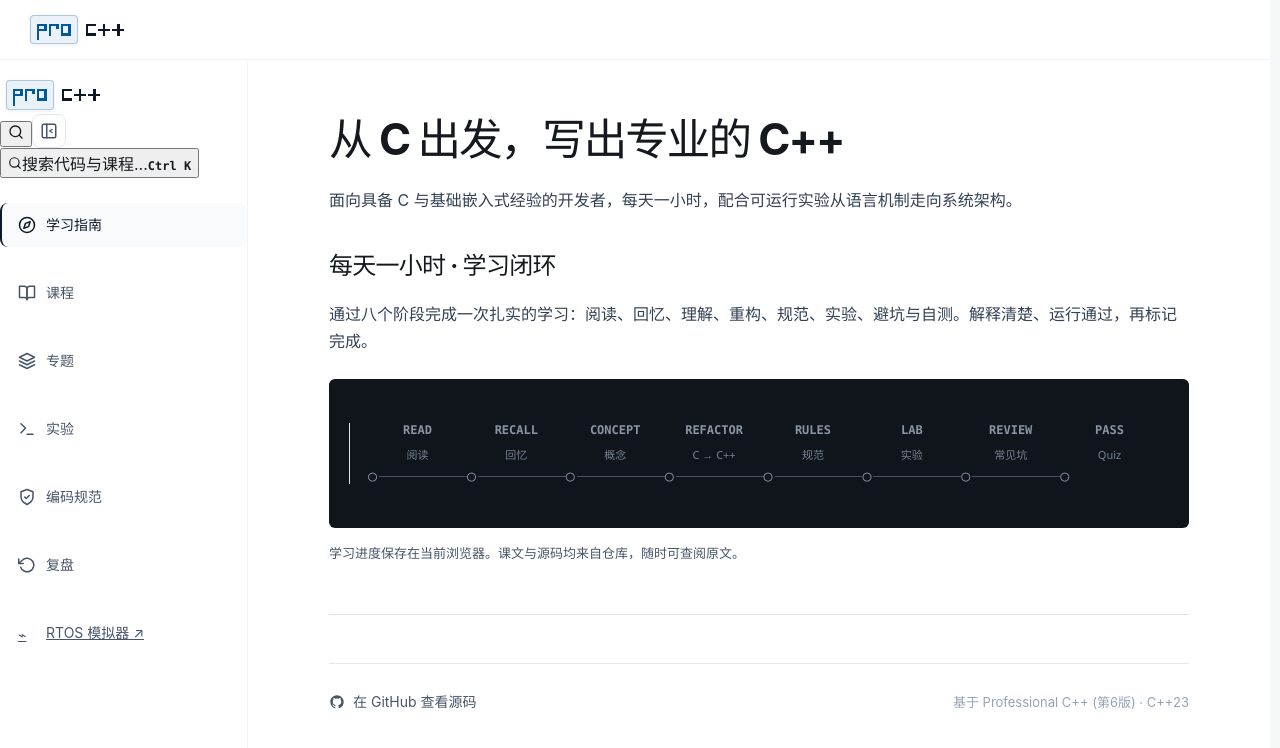
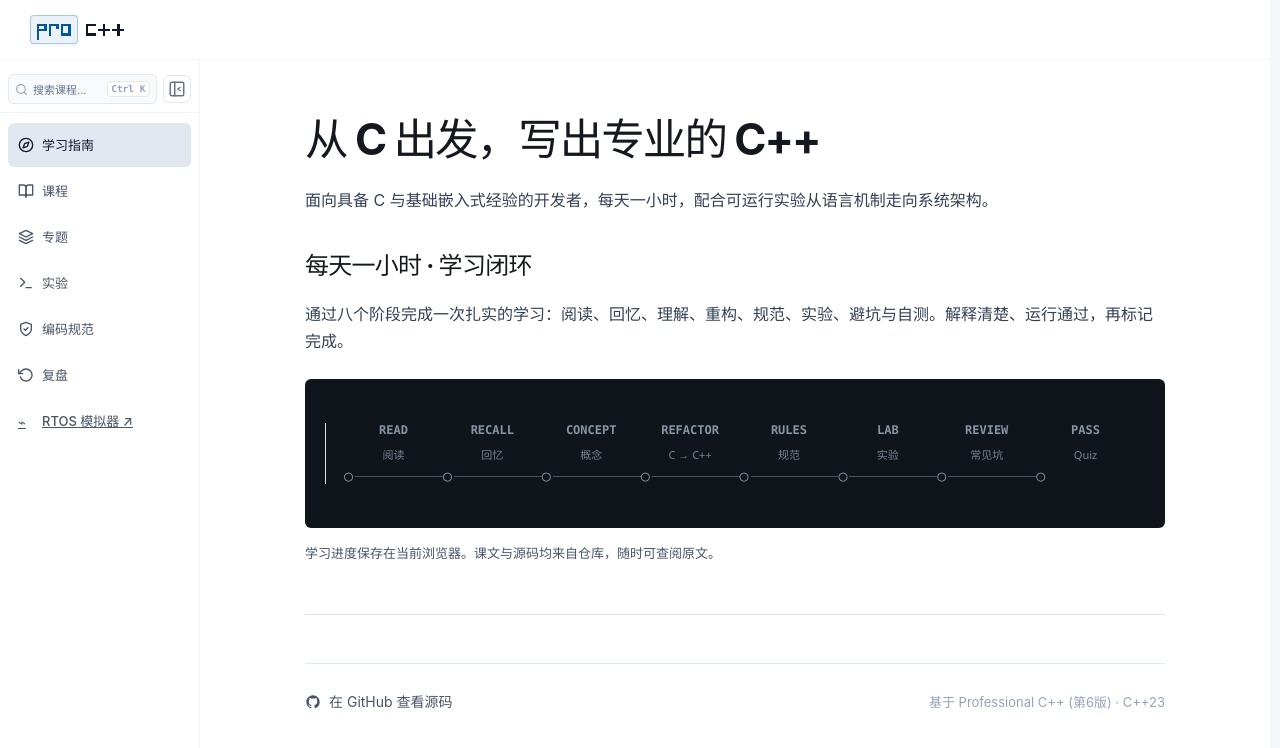
Before and after one commit to luckyJimLu/professional-cpp-learning, a React (Vite) app: page / in a window 1280 px wide. Shown: the top 748 px of the page. Built offline with nearby package versions, Linux system fonts and the light colour scheme.

Commit message:
feat(ui): redesign sidebar search and layout
Refactor the sidebar header to prioritize the search box and update sidebar dimensions, padding, and navigation spacing for a more compact design.

```diff
--- a/src/components/Shell.tsx
+++ b/src/components/Shell.tsx
@@ -297,35 +297,20 @@ export function Shell({
       <aside className={`sidebar ${isSidebarCollapsed ? "is-collapsed" : ""}`}>
         <div className="sidebar-top-bar">
           {!isSidebarCollapsed ? (
-            <div className="sidebar-header-wrapper">
-              <div className="sidebar-logo-row">
-                <a
-                  className="brand-logo-link opencode-sidebar-brand"
-                  href="?view=today"
-                  aria-label="Pro C++ 学习指南"
-                  onClick={(e) => {
-                    if (!e.metaKey && !e.ctrlKey) {
-                      e.preventDefault();
-                      setView("today");
-                    }
-                  }}
-                >
-                  <OpenCodeLogo showFullText={false} />
-                </a>
-                <div className="sidebar-control-actions">
+            <div className="sidebar-search-row">
               <button
                 type="button"
-                    className="sidebar-control-btn sidebar-search-trigger-btn"
-                    title="搜索代码 (Ctrl+K)"
-                    aria-label="搜索 (Ctrl+K)"
+                className={`sidebar-search-box ${view === "search" ? "is-active" : ""}`}
                 onClick={handleHeaderSearchClick}
                 onMouseEnter={onPreloadSearch}
                 onFocus={onPreloadSearch}
+                title="搜索代码与课程 (Ctrl+K)"
+                aria-label="搜索代码与课程 (Ctrl+K)"
               >
                 <svg
-                      className="search-icon"
-                      width="16"
-                      height="16"
+                  className="sidebar-search-icon"
+                  width="13"
+                  height="13"
                   viewBox="0 0 24 24"
                   fill="none"
                   stroke="currentColor"
@@ -337,18 +322,23 @@ export function Shell({
                   <circle cx="11" cy="11" r="8" />
                   <line x1="21" y1="21" x2="16.65" y2="16.65" />
                 </svg>
+                <span className="sidebar-search-placeholder">
+                  搜索课程...
+                </span>
+                <kbd className="sidebar-search-kbd">Ctrl K</kbd>
               </button>
+
               <button
                 type="button"
-                    className="sidebar-control-btn sidebar-toggle-btn"
+                className="sidebar-collapse-btn"
                 onClick={toggleSidebar}
                 aria-label="收起侧边栏"
                 title="收起侧边栏"
               >
                 <svg
                   className="toggle-sidebar-icon"
-                      width="16"
-                      height="16"
+                  width="15"
+                  height="15"
                   viewBox="0 0 24 24"
                   fill="none"
                   stroke="currentColor"
@@ -363,53 +353,19 @@ export function Shell({
                 </svg>
               </button>
             </div>
-              </div>
-
-              <div className="sidebar-search-container">
-                <button
-                  type="button"
-                  className={`sidebar-search-box ${view === "search" ? "is-active" : ""}`}
-                  onClick={handleHeaderSearchClick}
-                  onMouseEnter={onPreloadSearch}
-                  onFocus={onPreloadSearch}
-                  title="搜索代码与课程 (Ctrl+K)"
-                  aria-label="搜索代码与课程 (Ctrl+K)"
-                >
-                  <svg
-                    className="sidebar-search-icon"
-                    width="14"
-                    height="14"
-                    viewBox="0 0 24 24"
-                    fill="none"
-                    stroke="currentColor"
-                    strokeWidth="2"
-                    strokeLinecap="round"
-                    strokeLinejoin="round"
-                    aria-hidden="true"
-                  >
-                    <circle cx="11" cy="11" r="8" />
-                    <line x1="21" y1="21" x2="16.65" y2="16.65" />
-                  </svg>
-                  <span className="sidebar-search-placeholder">
-                    搜索代码与课程...
-                  </span>
-                  <kbd className="sidebar-search-kbd">Ctrl K</kbd>
-                </button>
-              </div>
-            </div>
           ) : (
             <div className="sidebar-collapsed-controls">
               <button
                 type="button"
-                className="sidebar-control-btn sidebar-toggle-btn"
+                className="sidebar-control-btn sidebar-expand-btn"
                 onClick={toggleSidebar}
                 aria-label="展开侧边栏"
                 title="展开侧边栏"
               >
                 <svg
                   className="toggle-sidebar-icon"
-                  width="18"
-                  height="18"
+                  width="15"
+                  height="15"
                   viewBox="0 0 24 24"
                   fill="none"
                   stroke="currentColor"
@@ -425,7 +381,7 @@ export function Shell({
               </button>
               <button
                 type="button"
-                className="sidebar-control-btn"
+                className="sidebar-control-btn sidebar-collapsed-search-btn"
                 title="搜索代码 (Ctrl+K)"
                 aria-label="搜索 (Ctrl+K)"
                 onClick={handleHeaderSearchClick}
@@ -434,8 +390,8 @@ export function Shell({
               >
                 <svg
                   className="search-icon"
-                  width="18"
-                  height="18"
+                  width="15"
+                  height="15"
                   viewBox="0 0 24 24"
                   fill="none"
                   stroke="currentColor"
--- a/src/docs.css
+++ b/src/docs.css
@@ -1,6 +1,6 @@
 /* Documentation shell. Semantic colors remain owned by styles.css. */
 :root {
-  --sidebar: 248px;
+  --sidebar: 200px;
   --header-height: 60px;
 }
 body {
@@ -124,13 +124,13 @@ body {
 
 /* Collapsible Sidebar Mechanics */
 .app-shell.is-sidebar-collapsed {
-  --sidebar: 64px;
+  --sidebar: 56px;
 }
 
 .sidebar {
   top: var(--header-height);
   width: var(--sidebar);
-  padding: 16px 0 24px;
+  padding: 8px 0 20px;
   background: var(--surface);
   backdrop-filter: none;
   border-right: 1px solid #f1f5f9;
@@ -142,21 +142,152 @@ body {
   transition: margin-left 0.2s cubic-bezier(0.16, 1, 0.3, 1);
 }
 
+/* Sidebar Top Bar: Search Row with Collapse Button Aligned to the Right */
+.sidebar-top-bar {
+  padding: 6px 8px 8px;
+  border-bottom: 1px solid #f1f5f9;
+}
+
+.sidebar-search-row {
+  display: flex;
+  align-items: center;
+  gap: 6px;
+  width: 100%;
+}
+
+.sidebar-search-box {
+  display: flex;
+  align-items: center;
+  flex: 1;
+  min-width: 0;
+  height: 30px;
+  padding: 0 6px;
+  border-radius: 6px;
+  border: 1px solid #e2e8f0;
+  background: #f8fafc;
+  color: #64748b;
+  font-size: 12px;
+  cursor: pointer;
+  gap: 5px;
+  text-align: left;
+  transition: all 0.15s ease;
+}
+
+.sidebar-search-box:hover {
+  border-color: #cbd5e1;
+  background: #ffffff;
+  color: #1e293b;
+}
+
+.sidebar-search-box.is-active {
+  border-color: #0284c7;
+  background: #f0f9ff;
+  color: #0284c7;
+}
+
+.sidebar-search-icon {
+  width: 13px;
+  height: 13px;
+  flex-shrink: 0;
+  color: #94a3b8;
+}
+
+.sidebar-search-placeholder {
+  flex: 1;
+  min-width: 0;
+  font-size: 11px;
+  white-space: nowrap;
+  overflow: hidden;
+  text-overflow: ellipsis;
+  color: #64748b;
+}
+
+.sidebar-search-kbd {
+  font-size: 9.5px;
+  padding: 1px 3.5px;
+  border-radius: 4px;
+  border: 1px solid #e2e8f0;
+  background: #ffffff;
+  color: #94a3b8;
+  font-family: var(--mono, monospace);
+  flex-shrink: 0;
+  line-height: 1.2;
+}
+
+/* Collapse Toggle Button - Aligned Right beside Search */
+.sidebar-collapse-btn {
+  display: inline-flex;
+  align-items: center;
+  justify-content: center;
+  width: 28px;
+  height: 28px;
+  border-radius: 6px;
+  border: 1px solid #e2e8f0;
+  background: #ffffff;
+  color: #64748b;
+  cursor: pointer;
+  transition: all 0.15s ease;
+  flex-shrink: 0;
+  padding: 0;
+}
+
+.sidebar-collapse-btn:hover {
+  color: #00599c;
+  background: #f8fafc;
+  border-color: #cbd5e1;
+}
+
+.sidebar-collapse-btn:active {
+  background: #f1f5f9;
+  transform: scale(0.96);
+}
+
+.sidebar-collapsed-controls {
+  display: flex;
+  flex-direction: column;
+  align-items: center;
+  gap: 6px;
+  padding: 2px 0;
+  width: 100%;
+}
+
+.sidebar-collapsed-controls .sidebar-control-btn {
+  display: flex;
+  align-items: center;
+  justify-content: center;
+  width: 34px;
+  height: 34px;
+  border-radius: 6px;
+  border: 1px solid #e2e8f0;
+  background: #ffffff;
+  color: #64748b;
+  cursor: pointer;
+  transition: all 0.15s ease;
+}
+
+.sidebar-collapsed-controls .sidebar-control-btn:hover {
+  border-color: #cbd5e1;
+  color: #00599c;
+  background: #f8fafc;
+}
+
+/* Collapsed Sidebar Styles */
 .sidebar.is-collapsed {
-  width: 64px;
-  padding: 14px 6px 20px;
+  width: 56px;
+  padding: 6px 4px 16px;
 }
 
 .sidebar.is-collapsed .side-nav {
   align-items: center;
+  padding: 6px 0;
 }
 
 .sidebar.is-collapsed .nav-item {
-  width: 44px;
-  min-height: 40px;
+  width: 40px;
+  min-height: 36px;
   padding: 0;
   justify-content: center;
-  border-radius: 8px;
+  border-radius: 6px;
   border-left: none;
   margin: 0 auto 3px;
   position: relative;
@@ -173,8 +304,8 @@ body {
 }
 
 .sidebar.is-collapsed .nav-accordion-group {
-  margin-top: 10px;
-  padding-top: 8px;
+  margin-top: 8px;
+  padding-top: 6px;
   border-top: 1px solid #f1f5f9;
   width: 100%;
   align-items: center;
@@ -193,13 +324,13 @@ body {
 }
 
 .sidebar.is-collapsed .sidebar-status {
-  padding: 14px 6px 0;
+  padding: 10px 4px 0;
   border-top: 1px solid var(--line);
   display: flex;
   flex-direction: column;
   align-items: center;
   width: 100%;
-  gap: 8px;
+  gap: 6px;
 }
 
 .sidebar.is-collapsed .sidebar-status > span,
@@ -226,51 +357,70 @@ body {
 }
 
 .sidebar.is-collapsed .sidebar-status .mini-progress {
-  width: 36px;
+  width: 32px;
 }
+
+/* Side Navigation List */
 .side-nav {
   display: flex;
   flex-direction: column;
+  gap: 2px !important;
+  padding: 6px 8px;
+  margin-top: 4px;
 }
+
 .nav-item {
   display: flex;
   align-items: center;
   justify-content: flex-start;
-  gap: 10px;
+  gap: 8px;
   width: 100%;
-  padding: 8px 16px;
-  font-size: 14px;
-  font-weight: 400;
+  padding: 6px 10px;
+  font-size: 13px;
+  font-weight: 500;
   color: #475569;
   background: transparent;
   border: none;
-  border-left: 2px solid transparent;
+  border-radius: 6px;
   cursor: pointer;
   text-align: left;
   transition: all 0.15s ease;
-  line-height: 1.5;
+  line-height: 1.4;
+  white-space: nowrap;
 }
+
+.nav-item span {
+  white-space: nowrap;
+  overflow: hidden;
+  text-overflow: ellipsis;
+}
+
 .nav-item small {
   margin-left: auto;
+  font-size: 11px;
+  color: #94a3b8;
 }
+
 .nav-item:hover {
-  background: #f8fafc;
+  background: #f1f5f9;
   color: #0f172a;
 }
+
 .nav-item.is-active {
-  background: #f8fafc;
-  border-left: 2px solid #0f172a;
+  background: #e2e8f0;
   color: #0f172a;
   font-weight: 600;
 }
+
 .nav-item .nav-icon {
-  width: 18px;
-  height: 18px;
+  width: 16px;
+  height: 16px;
   flex-shrink: 0;
   color: currentColor;
 }
+
 .nav-item-root {
-  margin-bottom: 4px;
+  margin-bottom: 2px;
 }
 .nav-accordion-group {
   margin-top: 20px;
--- a/src/styles.css
+++ b/src/styles.css
@@ -20,7 +20,7 @@
   --amber: #b35c00;
   --code: #10151c;
   --code-ink: #dbe7f3;
-  --sidebar: 248px;
+  --sidebar: 200px;
   --radius: 12px;
   --mono: "IBM Plex Mono", "SFMono-Regular", Consolas, "Liberation Mono", monospace;
   --page-padding: 28px;
--- a/src/workspace.css
+++ b/src/workspace.css
@@ -69,9 +69,9 @@ kbd {
   font: 600 12px var(--mono);
 }
 .side-nav {
-  margin-top: 25px;
-  gap: 24px;
-  margin-bottom: 24px;
+  margin-top: 10px;
+  gap: 2px;
+  margin-bottom: 12px;
 }
 .nav-group {
   display: grid;
```
Lines whose indentation alone changed are shown as unchanged.
